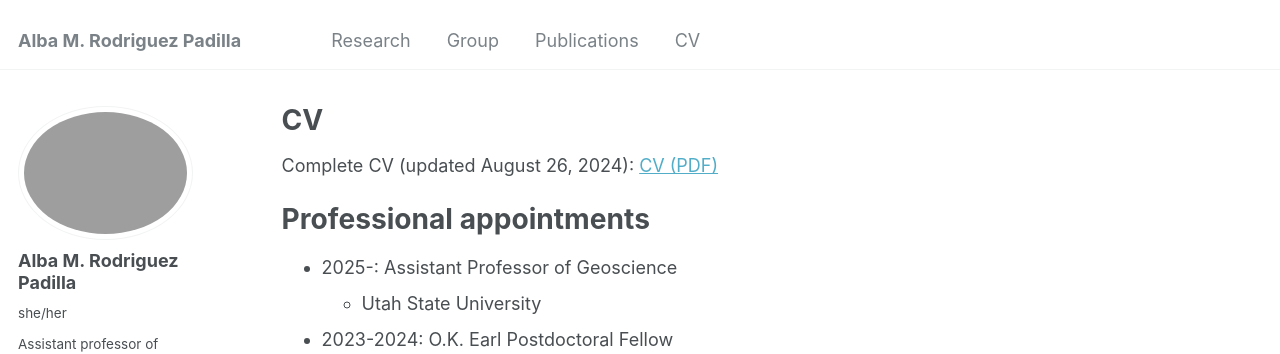
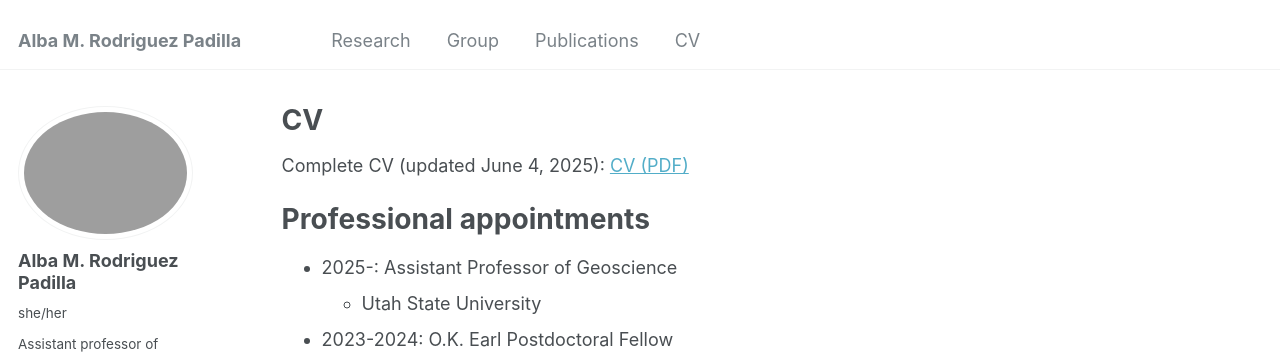
Before and after one commit to absrp/absrp.github.io, a Jekyll site: the page built from _pages/cv.md, in a window 1280 px wide and 1128 px high. Shown: the top 354 px of the window. Built offline with Jekyll 4.4.1, drawn with Linux system fonts in a browser that asks for light colours; some web fonts are replaced.

Commit message:
Update cv.md

```diff
--- a/_pages/cv.md
+++ b/_pages/cv.md
@@ -7,7 +7,8 @@ redirect_from:
   - /resume
 ---
 
-Complete CV (updated August 26, 2024): [CV (PDF)](https://github.com/user-attachments/files/16787103/Full_CV___August__2024.pdf)
+Complete CV (updated June 4, 2025): [CV (PDF)](https://github.com/user-attachments/files/20600109/Full_CV___March__2025.pdf)
+
 
 
 {% include base_path %}
```
